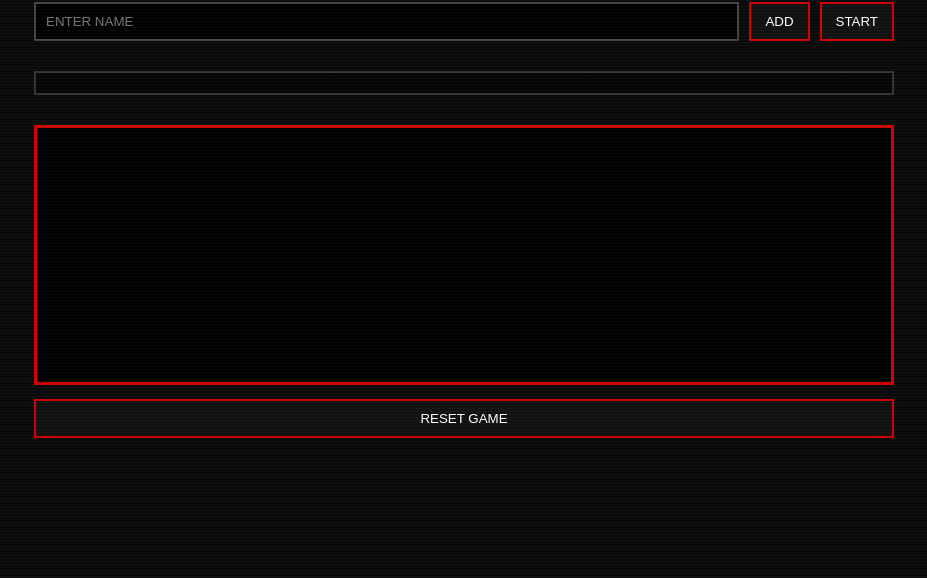
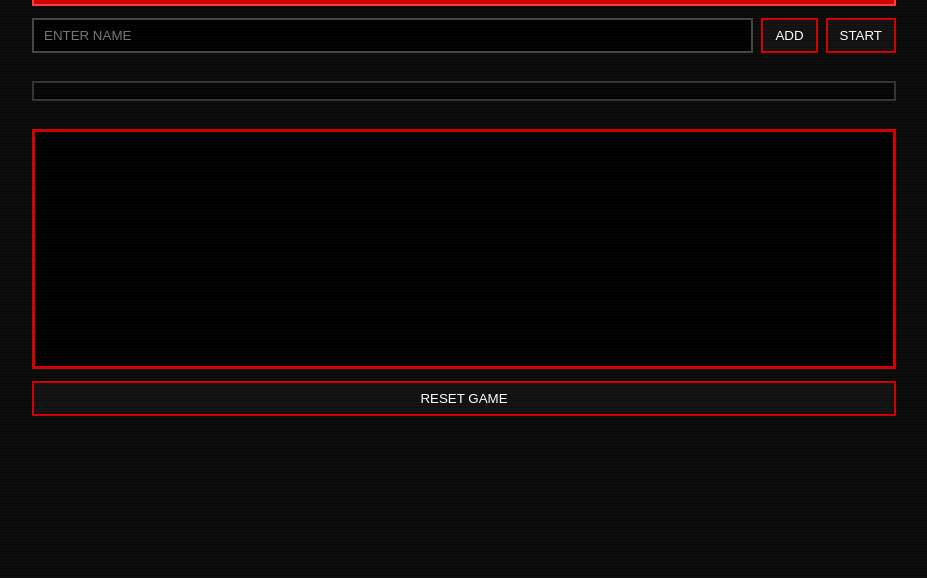
Before and after one commit to kapilowal/food-hunger-games, a plain HTML site: page index.html in a window 1280 px wide. Shown: the part 222-800 px from the top of the page, without its empty margins (176-1103 px from the left). Drawn offline with Linux system fonts and the light colour scheme.

Commit message:
Tighten log layout and improve text density

```diff
--- a/game.js
+++ b/game.js
@@ -6,7 +6,6 @@ let round = 1;
 let gameRunning = false;
 
 let typingTimeout = null;
-let cursorInterval = null;
 
 const TYPE_SPEED = 40;
 const POST_ROUND_PAUSE = 4000;
@@ -23,7 +22,7 @@ function pick(arr) {
   return arr[Math.floor(Math.random() * arr.length)];
 }
 
-/* TYPEWRITER */
+/* TYPEWRITER — FIXED NEWLINES */
 function renderTransmission(text, speed = TYPE_SPEED, onComplete = () => {}) {
   clearTimeout(typingTimeout);
   gameLog.innerHTML = "";
@@ -31,7 +30,7 @@ function renderTransmission(text, speed = TYPE_SPEED, onComplete = () => {}) {
 
   function type() {
     if (i < text.length) {
-      gameLog.innerHTML += text[i] === "\n" ? "<br><br>" : text[i];
+      gameLog.innerHTML += text[i] === "\n" ? "<br>" : text[i];
       i++;
       typingTimeout = setTimeout(type, speed);
     } else {
@@ -80,10 +79,8 @@ function startGame() {
 
   renderTransmission(
 `GLOBAL STREET BROADCAST
-
 Multiple feeds detected.
 Information unreliable.
-
 TRANSMISSION ACTIVE.`,
 TYPE_SPEED,
 () => setTimeout(runRound, 2000)
@@ -107,7 +104,7 @@ function runRound() {
   const food = pick(availableFoods);
   const foodText = `${food.emoji} ${food.name} (${food.country})`;
 
-  text += "\n" + generateEvent(actor.name, foodText) + "\n";
+  text += `\n${generateEvent(actor.name, foodText)}\n`;
 
   const roll = Math.random();
 
@@ -119,7 +116,7 @@ function runRound() {
   }
 
   if (roll < 0.35) {
-    text += "\nNothing serious happened. People dispersed and moved on.";
+    text += `\nNothing serious happened. People dispersed and moved on.`;
   }
   else if (roll < 0.65 && alivePlayers.length > 2) {
     const affected = pickAffected();
@@ -147,7 +144,7 @@ Down: ${downPlayers.map(p => p.name).join(", ") || "None"}`;
 /* FINAL STATS */
 function showFinalStats() {
   const totalRounds = round - 1;
-  let text = `FINAL TRANSMISSION\n\nTotal Rounds: ${totalRounds}\n`;
+  let text = `FINAL TRANSMISSION\n\nTotal Rounds: ${totalRounds}`;
 
   players.forEach(p => {
     const survived =
--- a/styles.css
+++ b/styles.css
@@ -22,16 +22,16 @@ body {
 .app {
   width: 100%;
   max-width: 900px;
-  padding: 20px;
+  padding: 18px;
   display: flex;
   flex-direction: column;
-  gap: 14px;
+  gap: 12px;
 }
 
 /* HEADER */
 h1 {
   margin: 0;
-  padding: 14px;
+  padding: 12px;
   background: #d00000;
   color: #fff;
   text-align: center;
@@ -43,21 +43,21 @@ h1 {
 /* CONTROLS */
 .controls {
   display: flex;
-  gap: 10px;
+  gap: 8px;
   flex-wrap: wrap;
 }
 
 input {
   flex: 1;
   min-width: 160px;
-  padding: 10px;
+  padding: 8px 10px;
   background: #000;
   border: 2px solid #444;
   color: #fff;
 }
 
 button {
-  padding: 10px 14px;
+  padding: 8px 12px;
   background: #111;
   border: 2px solid #d00000;
   color: #fff;
@@ -73,36 +73,36 @@ button:hover {
 #playerList {
   display: flex;
   flex-wrap: wrap;
-  gap: 8px;
-  padding: 10px;
+  gap: 6px;
+  padding: 8px;
   background: #050505;
   border: 2px solid #333;
 }
 
 #playerList li {
   list-style: none;
-  padding: 6px 10px;
+  padding: 5px 8px;
   background: #111;
   border: 1px solid #444;
-  font-size: 0.75rem;
+  font-size: 0.7rem;
 }
 
-/* GAME LOG — FIXED SIZE */
+/* GAME LOG — FIXED SIZE, DENSE */
 #gameLog {
-  height: 260px;            /* 🔒 fixed height */
-  max-height: 260px;
-  overflow-y: auto;         /* ✅ scroll inside */
+  height: 240px;          /* 🔒 fixed */
+  max-height: 240px;
+  overflow-y: auto;       /* scroll inside only */
   overflow-x: hidden;
 
-  padding: 16px;
+  padding: 12px;
   background: #000;
   border: 3px solid #d00000;
 
   font-size: 0.85rem;
-  line-height: 1.6;
+  line-height: 1.35;      /* 🔽 tighter spacing */
 }
 
-/* CRT SCANLINES */
+/* SUBTLE CRT SCANLINES */
 #gameLog::after {
   content: "";
   position: absolute;
@@ -110,8 +110,8 @@ button:hover {
   pointer-events: none;
   background: repeating-linear-gradient(
     to bottom,
-    rgba(255,255,255,0.03),
-    rgba(255,255,255,0.03) 1px,
+    rgba(255,255,255,0.025),
+    rgba(255,255,255,0.025) 1px,
     transparent 1px,
     transparent 3px
   );
@@ -120,7 +120,7 @@ button:hover {
 /* ACTIONS */
 .actions {
   display: flex;
-  gap: 10px;
+  gap: 8px;
 }
 
 .actions button {
```
